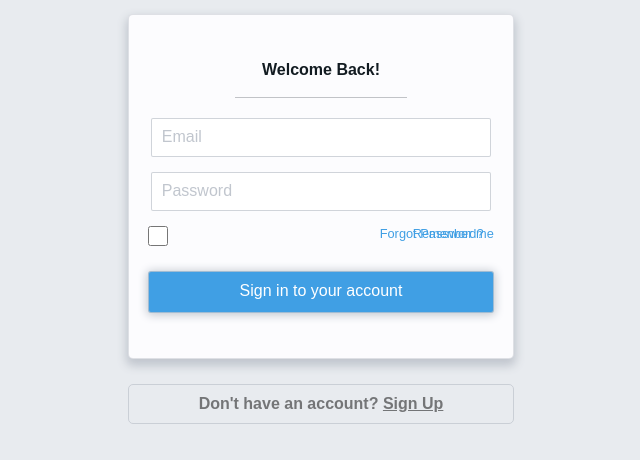
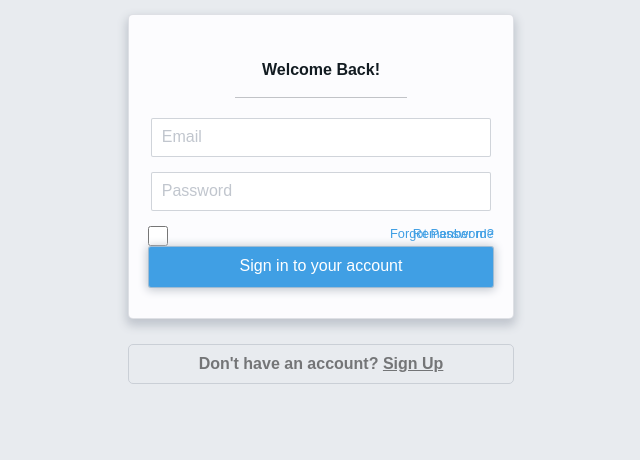
Before and after one commit to Fabianp23/stripe_challenge, a plain HTML site: page index.html in a window 1280 px wide. Shown: the part 146-606 px from the top of the page, without its empty margins (327-967 px from the left). Drawn offline with Linux system fonts and the light colour scheme.

Commit message:
fixed an issue wher e sign in button wasn't aligning to the center

```diff
--- a/css/style.css
+++ b/css/style.css
@@ -59,7 +59,7 @@ body {
 }
 
 #checkbox input[type='checkbox'] {
-  margin-left: 5%;
+  margin: 0 0 0 5%;
   width: 20px;
   height: 20px;
   float: left;
@@ -68,7 +68,7 @@ body {
 #checkbox span:first-of-type {
   font-size: .8em;
   color: rgba(0, 0, 0, .5);
-  margin-left: -90px;
+  margin-left: -190px;
 }
 
 #checkbox span:last-of-type {
@@ -79,22 +79,19 @@ body {
 }
 
 button {
+  font-size: 1em;
   width: 90%;
   height: 35px;
   background-color: #409FE4;
-  margin-bottom: 25px;
+  margin-top: 25px;
+  margin-bottom: 35px;
   border: 1px solid rgba(193, 198, 206, .75);
   border-radius: 3px;
   box-shadow: 0 1px 10px 1px #C1C6CE;
-}
-
-button {
-  font-size: 1em;
-  margin-top: 10px;
-  margin-bottom: 45px;
   padding-top: 10px;
   padding-bottom: 30px;
   color: white;
+  margin: 0 5% 30px 5%;
 }
 
 #forgot {
```
